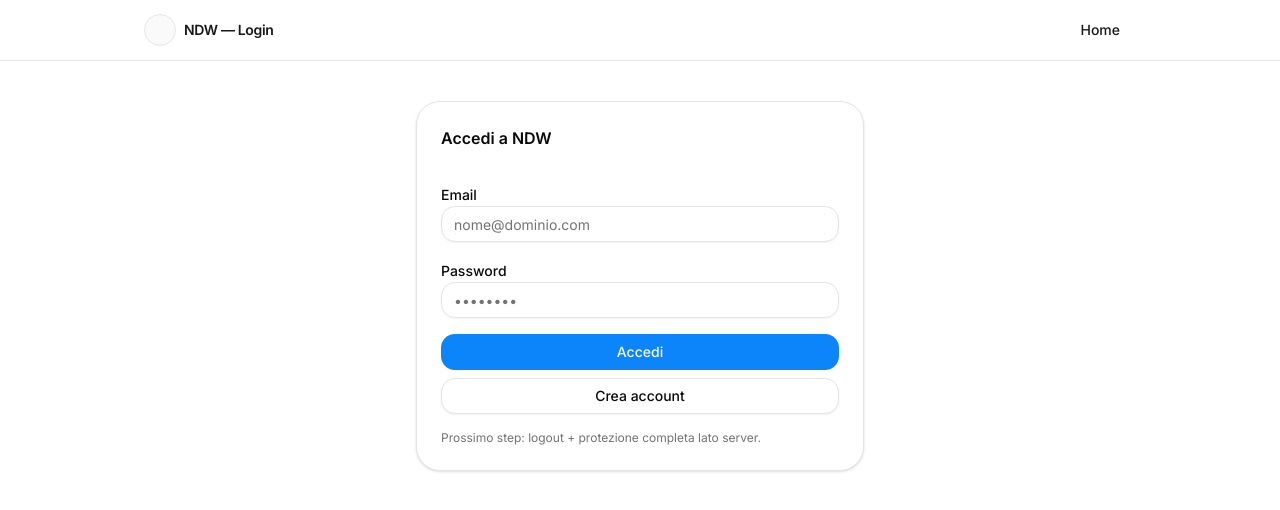
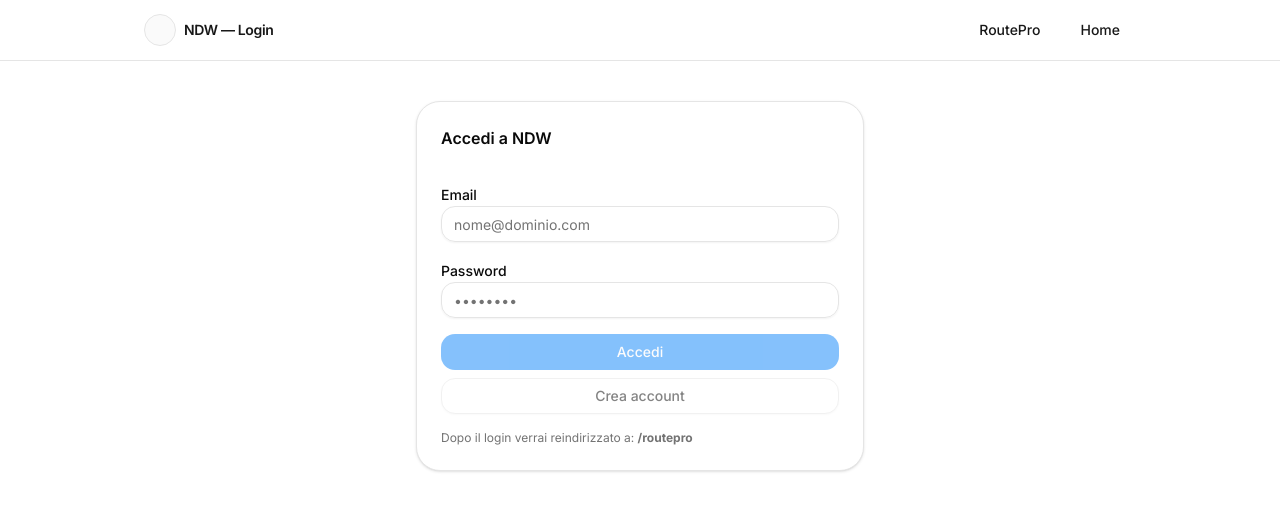
Before and after one commit to NDW-NotaDigitalWorks/ndw-core, a Next.js app: page /login in a window 1280 px wide. Shown: the top 510 px of the page. Built offline with nearby package versions, Linux system fonts and the light colour scheme; no server answers.

Commit message:
Fix login redirect to /routepro (remove /hub)

```diff
--- a/app/login/page.tsx
+++ b/app/login/page.tsx
@@ -2,15 +2,29 @@
 "use client";
 
 import Link from "next/link";
-import { useEffect, useState } from "react";
-import { useRouter } from "next/navigation";
+import { useEffect, useMemo, useState } from "react";
+import { useRouter, useSearchParams } from "next/navigation";
 import { supabase } from "@/lib/supabaseClient";
 import { Button } from "@/components/ui/button";
 import { Card, CardContent, CardHeader, CardTitle } from "@/components/ui/card";
 import { Input } from "@/components/ui/input";
 
+function isSafeNext(next: string | null): next is string {
+  if (!next) return false;
+  // allow only internal paths
+  if (!next.startsWith("/")) return false;
+  if (next.startsWith("//")) return false;
+  return true;
+}
+
 export default function LoginPage() {
   const router = useRouter();
+  const sp = useSearchParams();
+
+  const next = useMemo(() => {
+    const n = sp.get("next");
+    return isSafeNext(n) ? n : "/routepro";
+  }, [sp]);
 
   const [email, setEmail] = useState("");
   const [password, setPassword] = useState("");
@@ -18,13 +32,20 @@ export default function LoginPage() {
   const [loading, setLoading] = useState(false);
   const [message, setMessage] = useState<string | null>(null);
 
-  // If user already has a session -> go to Hub
+  // If user already has a session -> go to RoutePro (avoid /hub which may not exist)
   useEffect(() => {
+    let alive = true;
+
     (async () => {
       const { data } = await supabase.auth.getSession();
-      if (data.session) router.replace("/hub");
+      if (!alive) return;
+      if (data.session) router.replace(next);
     })();
-  }, [router]);
+
+    return () => {
+      alive = false;
+    };
+  }, [router, next]);
 
   async function onLogin() {
     setMessage(null);
@@ -32,7 +53,7 @@ export default function LoginPage() {
 
     try {
       const { error } = await supabase.auth.signInWithPassword({
-        email,
+        email: email.trim(),
         password,
       });
 
@@ -41,7 +62,7 @@ export default function LoginPage() {
         return;
       }
 
-      router.push("/hub");
+      router.push(next);
     } finally {
       setLoading(false);
     }
@@ -53,7 +74,7 @@ export default function LoginPage() {
 
     try {
       const { data, error } = await supabase.auth.signUp({
-        email,
+        email: email.trim(),
         password,
       });
 
@@ -64,11 +85,9 @@ export default function LoginPage() {
 
       // If email confirmation is enabled, session may be null until confirmed.
       if (data.session) {
-        router.push("/hub");
+        router.push(next);
       } else {
-        setMessage(
-          "Account creato ✅ Controlla la tua email per confermare, poi fai login."
-        );
+        setMessage("Account creato ✅ Controlla la tua email per confermare, poi fai login.");
       }
     } finally {
       setLoading(false);
@@ -81,14 +100,17 @@ export default function LoginPage() {
         <div className="mx-auto flex w-full max-w-5xl items-center justify-between px-4 py-3">
           <div className="flex items-center gap-2">
             <div className="h-8 w-8 rounded-2xl border bg-neutral-50" />
-            <span className="text-sm font-semibold tracking-tight">
-              NDW — Login
-            </span>
+            <span className="text-sm font-semibold tracking-tight">NDW — Login</span>
           </div>
 
-          <Link href="/">
-            <Button variant="ghost">Home</Button>
-          </Link>
+          <div className="flex items-center gap-2">
+            <Link href="/routepro" className="hidden sm:block">
+              <Button variant="ghost">RoutePro</Button>
+            </Link>
+            <Link href="/">
+              <Button variant="ghost">Home</Button>
+            </Link>
+          </div>
         </div>
       </header>
 
@@ -122,10 +144,10 @@ export default function LoginPage() {
               </div>
 
               <div className="flex flex-col gap-2">
-                <Button onClick={onLogin} disabled={loading}>
+                <Button onClick={onLogin} disabled={loading || !email.trim() || !password}>
                   {loading ? "Attendi..." : "Accedi"}
                 </Button>
-                <Button variant="outline" onClick={onSignup} disabled={loading}>
+                <Button variant="outline" onClick={onSignup} disabled={loading || !email.trim() || !password}>
                   {loading ? "Attendi..." : "Crea account"}
                 </Button>
               </div>
@@ -137,7 +159,7 @@ export default function LoginPage() {
               )}
 
               <p className="text-xs text-neutral-500">
-                Prossimo step: logout + protezione completa lato server.
+                Dopo il login verrai reindirizzato a: <b>{next}</b>
               </p>
             </CardContent>
           </Card>
```
